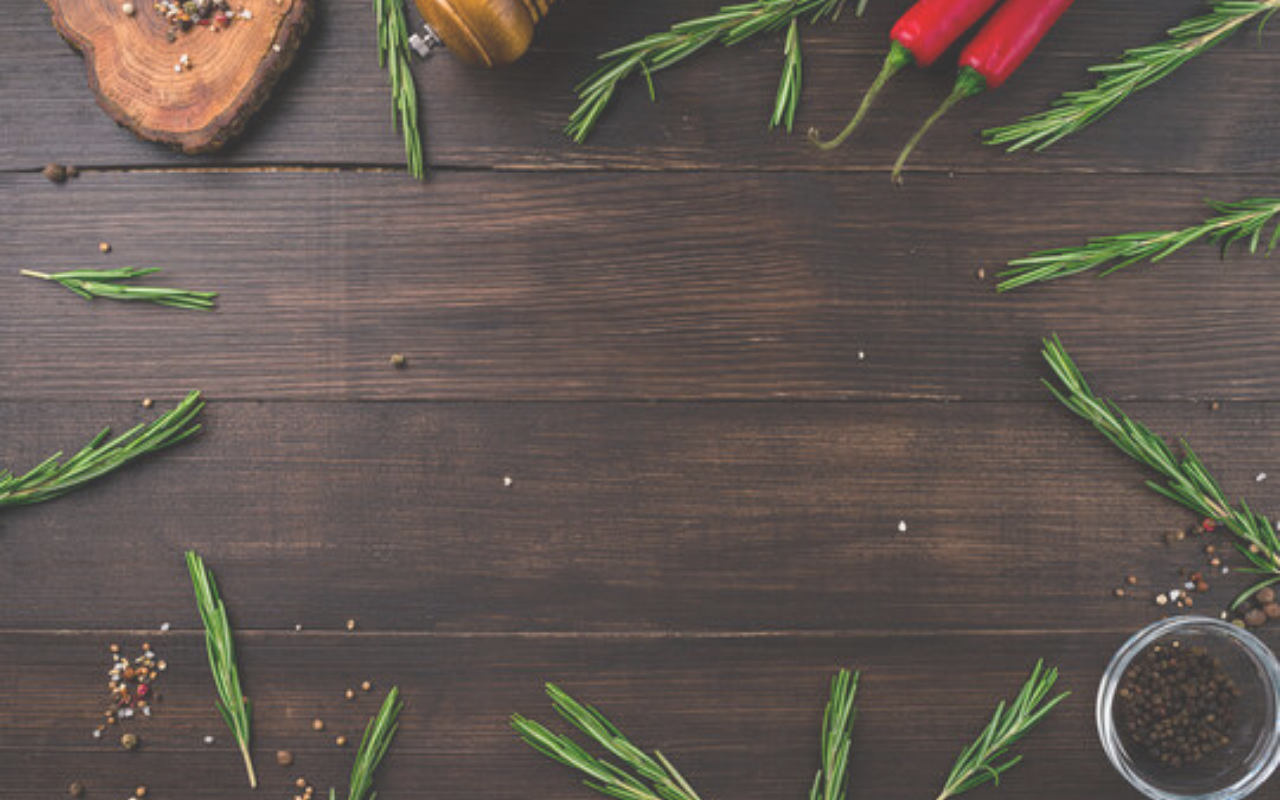
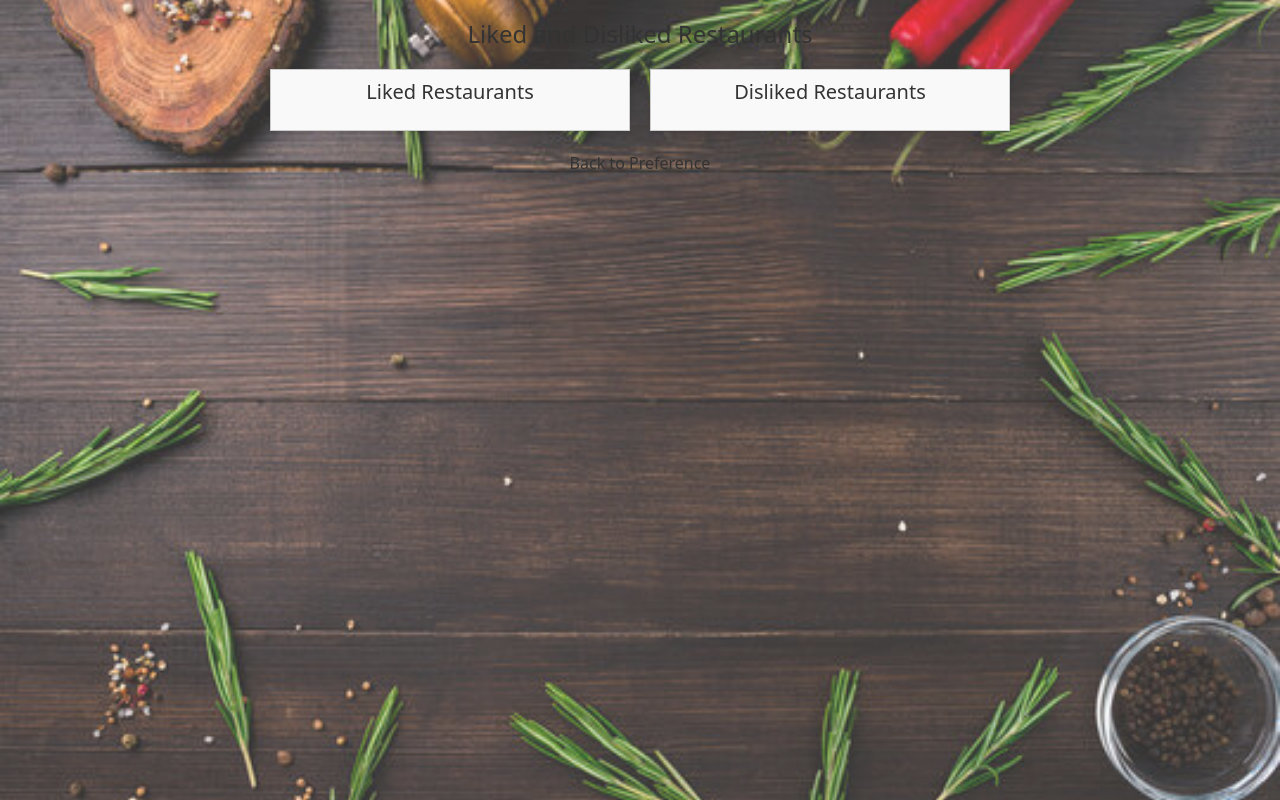
Before and after one commit to FaizaJibril/Swipe-Bites, a React (Create React App) app in the folder final/react-updated/: page /LikesDislikes in a window 1280 px wide. Before the commit this address had no page. Built offline with nearby package versions, Linux system fonts and the light colour scheme.

Commit message:
backend corrections

```diff
--- a/final/react-updated/src/App.js
+++ b/final/react-updated/src/App.js
@@ -10,6 +10,8 @@ import Header from './components/ui/Header';
 import RestaurantCard from "./pages/Restaurant Listing/RestaurantCard"; // Correctly import the RestaurantCard component
 import './App.css';
 import UserProfile from './pages/Profile/UserProfile';
+import LikedDisliked from './pages/LikedDisliked/LikedDisliked'
+
 
 const MyApp = () => {
   const [restaurants, setRestaurants] = useState([]); // Replace with actual restaurant data
@@ -36,6 +38,7 @@ const MyApp = () => {
               <Route path="/register" element={<Register />} />
               <Route path="/Preference" element={<Preference />} />
               <Route path="/UserProfile" element={<UserProfile />} />
+              <Route path="/LikesDislikes" element={<LikedDisliked />} />
               <Route
                 path="/restaurant"
                 element={
--- /dev/null
+++ b/final/react-updated/src/api/RestaurantApi.js
@@ -0,0 +1,11 @@
+import { utilFetchWrapper } from "../services/utilFetchWrapper";
+const fetchWrapper = utilFetchWrapper();
+
+
+export const like = (id) => {
+    return fetchWrapper.post(`restaurant/${id}/like`, null);
+  }
+
+  export const dislike = (id) => {
+    return fetchWrapper.post(`restaurant/${id}/like`, null);
+  }
--- /dev/null
+++ b/final/react-updated/src/pages/LikedDisliked/LikedDisliked.css
@@ -0,0 +1,85 @@
+/* LikedDislikedRestaurants.css */
+
+/* Container styles */
+.container {
+    max-width: 800px;
+    margin: 0 auto;
+    padding: 20px;
+    text-align: center;
+  }
+
+  /* Page title styles */
+  .page-title {
+    font-size: 24px;
+    margin-bottom: 20px;
+    color: #333;
+  }
+
+  /* Restaurant list styles */
+  .restaurant-list {
+    display: flex;
+    justify-content: space-between;
+  }
+
+  .list {
+    flex: 1;
+    margin: 0 10px;
+    padding: 10px;
+    border: 1px solid #ccc;
+    background-color: #f9f9f9;
+    box-shadow: 0 2px 4px rgba(0, 0, 0, 0.1);
+  }
+
+  h2 {
+    font-size: 20px;
+    margin-bottom: 10px;
+    color: #333;
+  }
+
+  ul {
+    list-style: none;
+    padding: 0;
+  }
+
+  li {
+    display: flex;
+    justify-content: space-between;
+    align-items: center;
+    padding: 10px 0;
+    border-bottom: 1px solid #ddd;
+  }
+
+  /* Restaurant name styles */
+  .restaurant-name {
+    flex: 1;
+    font-size: 16px;
+    color: #333;
+  }
+
+  /* Remove button styles */
+  .remove-button {
+    background-color: #e74c3c;
+    color: #fff;
+    border: none;
+    padding: 5px 10px;
+    cursor: pointer;
+    transition: background-color 0.3s;
+    font-size: 14px;
+  }
+
+  .remove-button:hover {
+    background-color: #c0392b;
+  }
+
+  /* Back link styles */
+  .back-link {
+    display: block;
+    margin-top: 20px;
+    font-size: 16px;
+    text-decoration: none;
+    color: #333;
+  }
+
+  .back-link:hover {
+    text-decoration: underline;
+  }
--- /dev/null
+++ b/final/react-updated/src/pages/LikedDisliked/LikedDisliked.js
@@ -0,0 +1,73 @@
+// LikedDislikedRestaurants.js
+import React, { useState } from 'react';
+import './LikedDisliked.css'; // Import the CSS file
+import { Link } from 'react-router-dom';
+
+function LikedDisliked() {
+  const [likedRestaurants, setLikedRestaurants] = useState([]);
+  const [dislikedRestaurants, setDislikedRestaurants] = useState([]);
+
+  // Function to add a restaurant to the liked list
+  const addToLiked = (restaurant) => {
+    setLikedRestaurants([...likedRestaurants, restaurant]);
+  };
+
+  // Function to add a restaurant to the disliked list
+  const addToDisliked = (restaurant) => {
+    setDislikedRestaurants([...dislikedRestaurants, restaurant]);
+  };
+
+  // Function to remove a restaurant from the liked list
+  const removeFromLiked = (restaurant) => {
+    const updatedLiked = likedRestaurants.filter((r) => r.id !== restaurant.id);
+    setLikedRestaurants(updatedLiked);
+  };
+
+  // Function to remove a restaurant from the disliked list
+  const removeFromDisliked = (restaurant) => {
+    const updatedDisliked = dislikedRestaurants.filter((r) => r.id !== restaurant.id);
+    setDislikedRestaurants(updatedDisliked);
+  };
+
+  return (
+    <div className="container">
+      <h1 className="page-title">Liked and Disliked Restaurants</h1>
+
+      <div className="restaurant-list">
+        <div className="list">
+          <h2>Liked Restaurants</h2>
+          <ul>
+            {likedRestaurants.map((restaurant) => (
+              <li key={restaurant.id}>
+                <span className="restaurant-name">{restaurant.name}</span>
+                <button className="remove-button" onClick={() => removeFromLiked(restaurant)}>
+                  Remove
+                </button>
+              </li>
+            ))}
+          </ul>
+        </div>
+
+        <div className="list">
+          <h2>Disliked Restaurants</h2>
+          <ul>
+            {dislikedRestaurants.map((restaurant) => (
+              <li key={restaurant.id}>
+                <span className="restaurant-name">{restaurant.name}</span>
+                <button className="remove-button" onClick={() => removeFromDisliked(restaurant)}>
+                  Remove
+                </button>
+              </li>
+            ))}
+          </ul>
+        </div>
+      </div>
+
+      <Link to="/" className="back-link">
+        Back to Preference
+      </Link>
+    </div>
+  );
+}
+
+export default LikedDisliked;
--- a/final/react-updated/src/pages/Restaurant Listing/RestaurantCard.js
+++ b/final/react-updated/src/pages/Restaurant Listing/RestaurantCard.js
@@ -1,6 +1,7 @@
 import React, { useState, useEffect } from 'react';
 import { useSwipeable } from 'react-swipeable';
 import Card from 'react-bootstrap/Card';
+import {like, dislike} from '../../api/RestaurantApi';
 
 import './RestaurantCard.css';
 import { useParams } from 'react-router-dom';
@@ -34,15 +35,38 @@ function RestaurantCard() {
   const { id, name, description, priceRange, reviews, photoUrl, address } =
     restaurants[currentIndex] || {};
 
+    // left swipe is disliked and right swipe is liked
   const handlers = useSwipeable({
-    onSwipedLeft: () => {
+    onSwipedLeft: async() => {
+      // Make an API call to send disliked restaurant details
+      try {
+        const response = await fetch('http://localhost:9003/restaurant/' + id + '/like', {
+          method: 'POST',
+          headers: {
+            'Content-Type': 'application/json'
+          }
+        });
+
+        if (!response.ok) {
+          throw new Error('Failed to send disliked restaurant data');
+        }
+
+        // Handle the response from the backend if needed
+      } catch (error) {
+        console.error('Error sending disliked restaurant data:', error);
+      }
+
+      // Move to the next restaurant
       setCurrentIndex((prevIndex) =>
         prevIndex === restaurants.length - 1 ? 0 : prevIndex + 1
       );
     },
-    onSwipedRight: () => {
+    onSwipedRight: async () => {
+      // Make an API call to send liked restaurant details
+      await like(id);
+      // Move to the next restaurant
       setCurrentIndex((prevIndex) =>
-        prevIndex === 0 ? restaurants.length - 1 : prevIndex - 1
+        prevIndex === restaurants.length - 1 ? 0 : prevIndex + 1
       );
     },
   });
```
Also changed, not shown: 2 other files (tests, documents, lock files or other folders).
